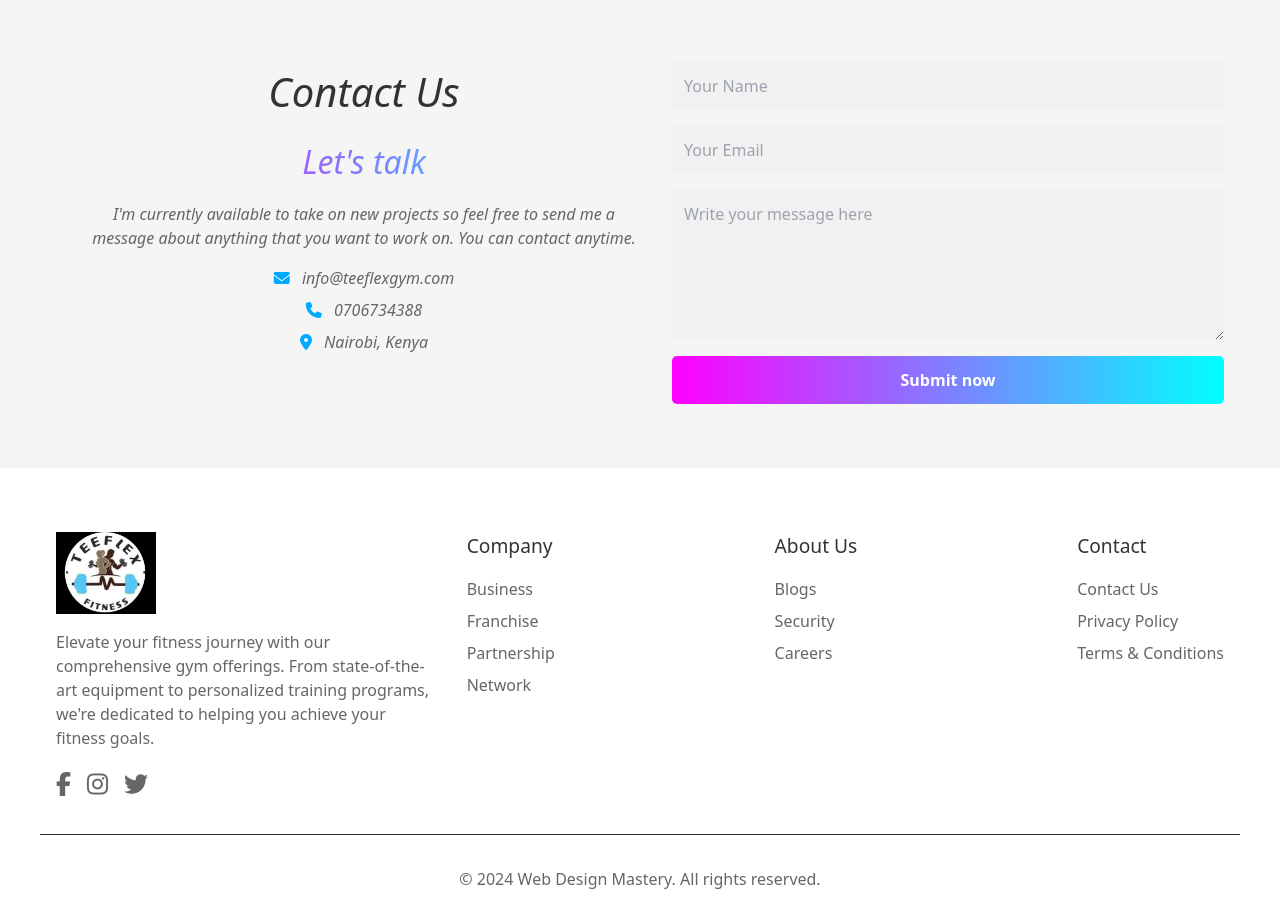
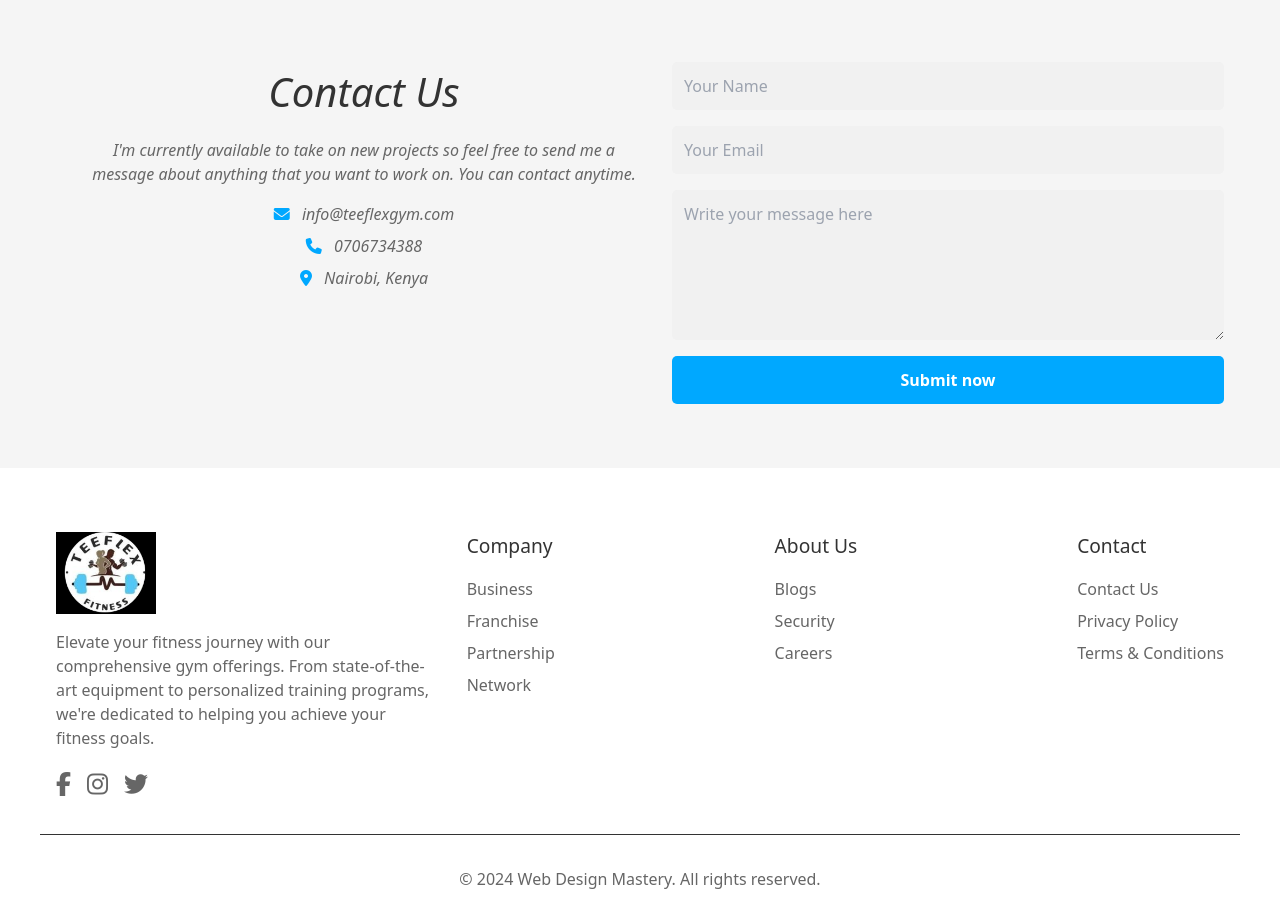
Before and after one commit to Anthony-Ngonde/Teeflex-Website, a React (Vite) app: page / in a window 1280 px wide. Shown: the part 3480-4403 px from the top of the page. Built offline with nearby package versions, Linux system fonts and the light colour scheme.

Commit message:
Added some styling in contact section

```diff
--- a/src/components/Contact/Contact.css
+++ b/src/components/Contact/Contact.css
@@ -72,7 +72,7 @@
     padding: 0.75rem;
     border: none;
     border-radius: 5px;
-    background: linear-gradient(to right, #ff00ff, #00ffff);
+    background: #00a8ff;
     color: #fff;
     font-weight: bold;
     cursor: pointer;
--- a/src/components/Contact/Contact.jsx
+++ b/src/components/Contact/Contact.jsx
@@ -7,7 +7,7 @@ function Contact() {
       <div className="contact-container">
         <div className="contact-info">
           <h2>Contact Us</h2> {/* Added Contact Us header */}
-          <h3>Let's talk</h3>
+          {/* <h3>Let's talk</h3> */}
           <p>I'm currently available to take on new projects so feel free to send me a message about anything that you want to work on. You can contact anytime.</p>
           <div className="contact-details">
             <p><i className="fas fa-envelope"></i> info@teeflexgym.com</p>
```
